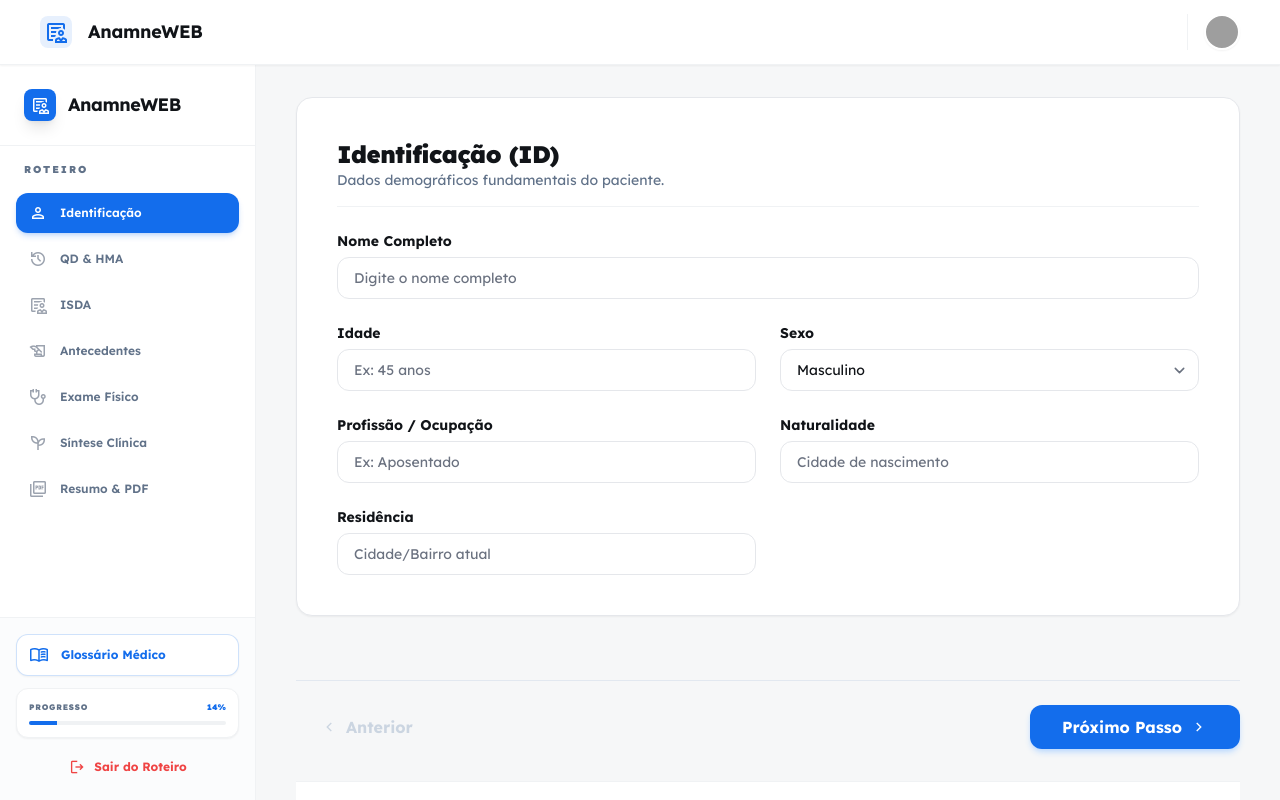
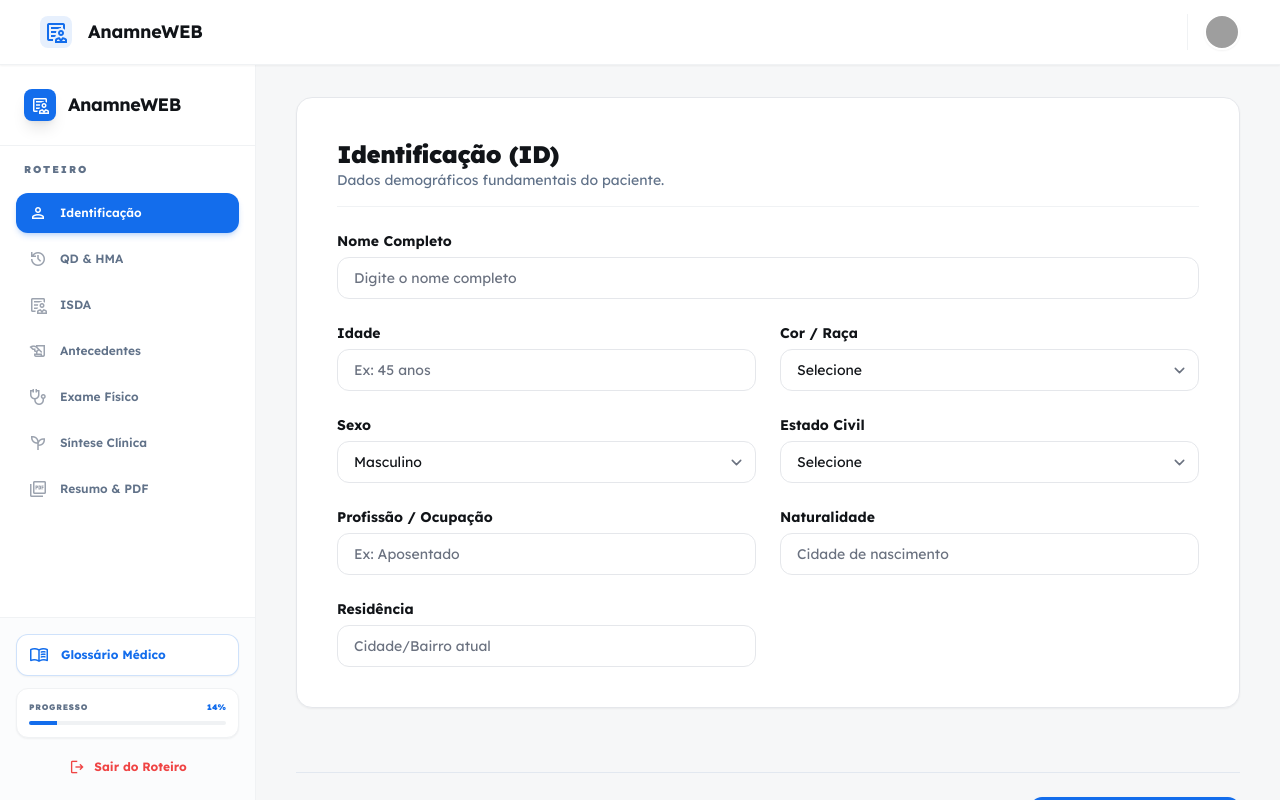
Before and after one commit to gbrlortega-ui/AnamneWEB, a React (Vite) app: page / in a window 1280 px wide. Both pictures are taken after a click on the element 509 px from the left and 425 px from the top of the page. Built offline with nearby package versions, Linux system fonts and the light colour scheme; grey boxes are pictures that could not be loaded.

Commit message:
Update IdentificationSection.tsx

```diff
--- a/components/IdentificationSection.tsx
+++ b/components/IdentificationSection.tsx
@@ -34,6 +34,18 @@ const IdentificationSection: React.FC<Props> = ({ data, patientType, onChange })
           <input name="idade" value={data.idade} onChange={handleChange} placeholder={patientType === PatientType.PEDIATRIC ? "Ex: 4 meses" : "Ex: 45 anos"} className={inputClass} />
         </div>
 
+        <div>
+          <label className={labelClass}>Cor / Raça</label>
+          <select name="cor" value={data.cor} onChange={handleChange} className={inputClass}>
+            <option value="">Selecione</option>
+            <option value="Branca">Branca</option>
+            <option value="Preta">Preta</option>
+            <option value="Parda">Parda</option>
+            <option value="Amarela">Amarela</option>
+            <option value="Indígena">Indígena</option>
+          </select>
+        </div>
+
         {patientType === PatientType.PEDIATRIC && (
           <div>
             <label className={labelClass}>Nome do Responsável</label>
@@ -65,6 +77,18 @@ const IdentificationSection: React.FC<Props> = ({ data, patientType, onChange })
         </div>
 
         <div>
+          <label className={labelClass}>Estado Civil</label>
+          <select name="estadoCivil" value={data.estadoCivil} onChange={handleChange} className={inputClass}>
+            <option value="">Selecione</option>
+            <option value="Solteiro(a)">Solteiro(a)</option>
+            <option value="Casado(a)">Casado(a)</option>
+            <option value="Divorciado(a)">Divorciado(a)</option>
+            <option value="Viúvo(a)">Viúvo(a)</option>
+            <option value="União Estável">União Estável</option>
+          </select>
+        </div>
+
+        <div>
           <label className={labelClass}>Profissão / Ocupação</label>
           <input name="profissao" value={data.profissao} onChange={handleChange} className={inputClass} placeholder="Ex: Aposentado" />
         </div>
```
